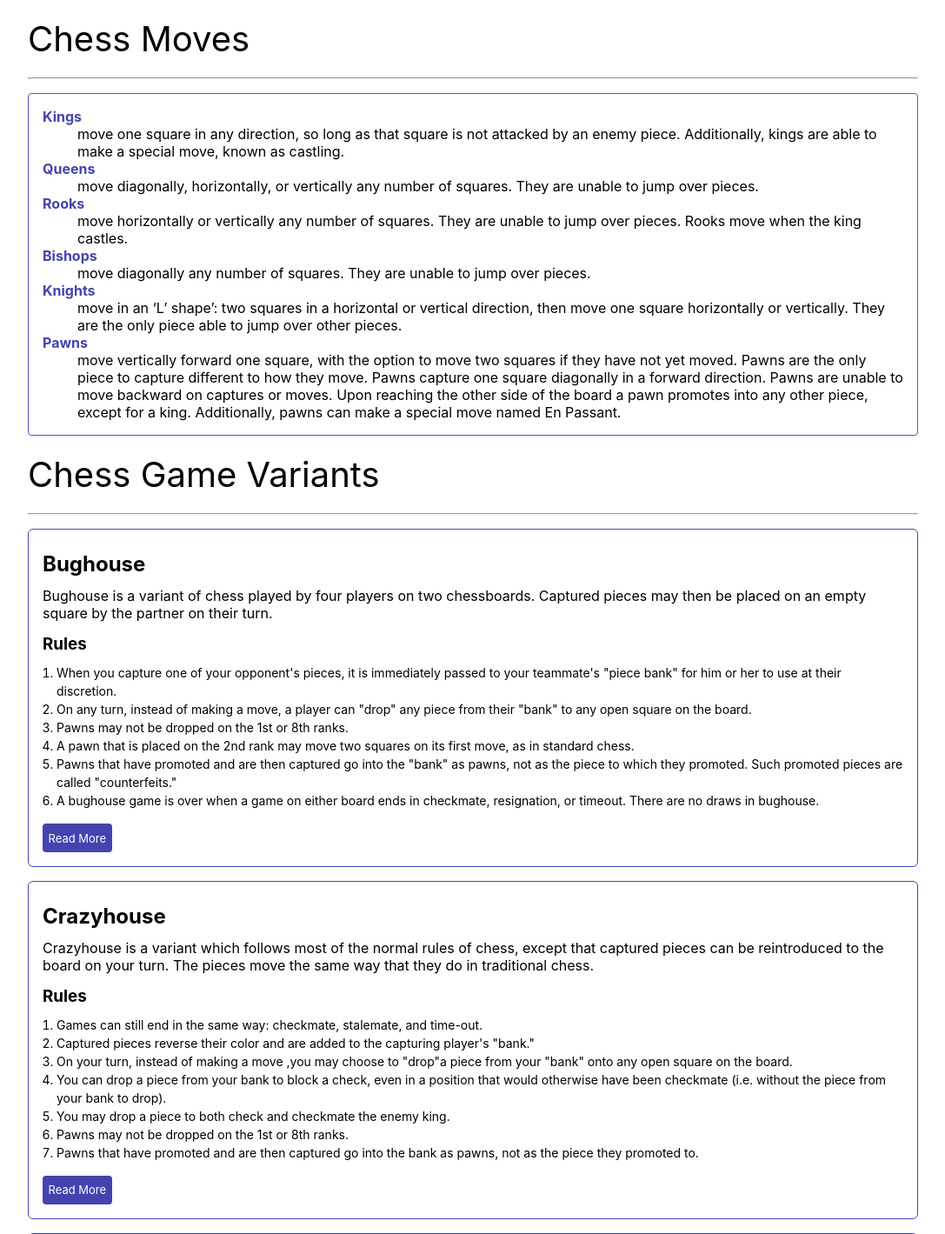
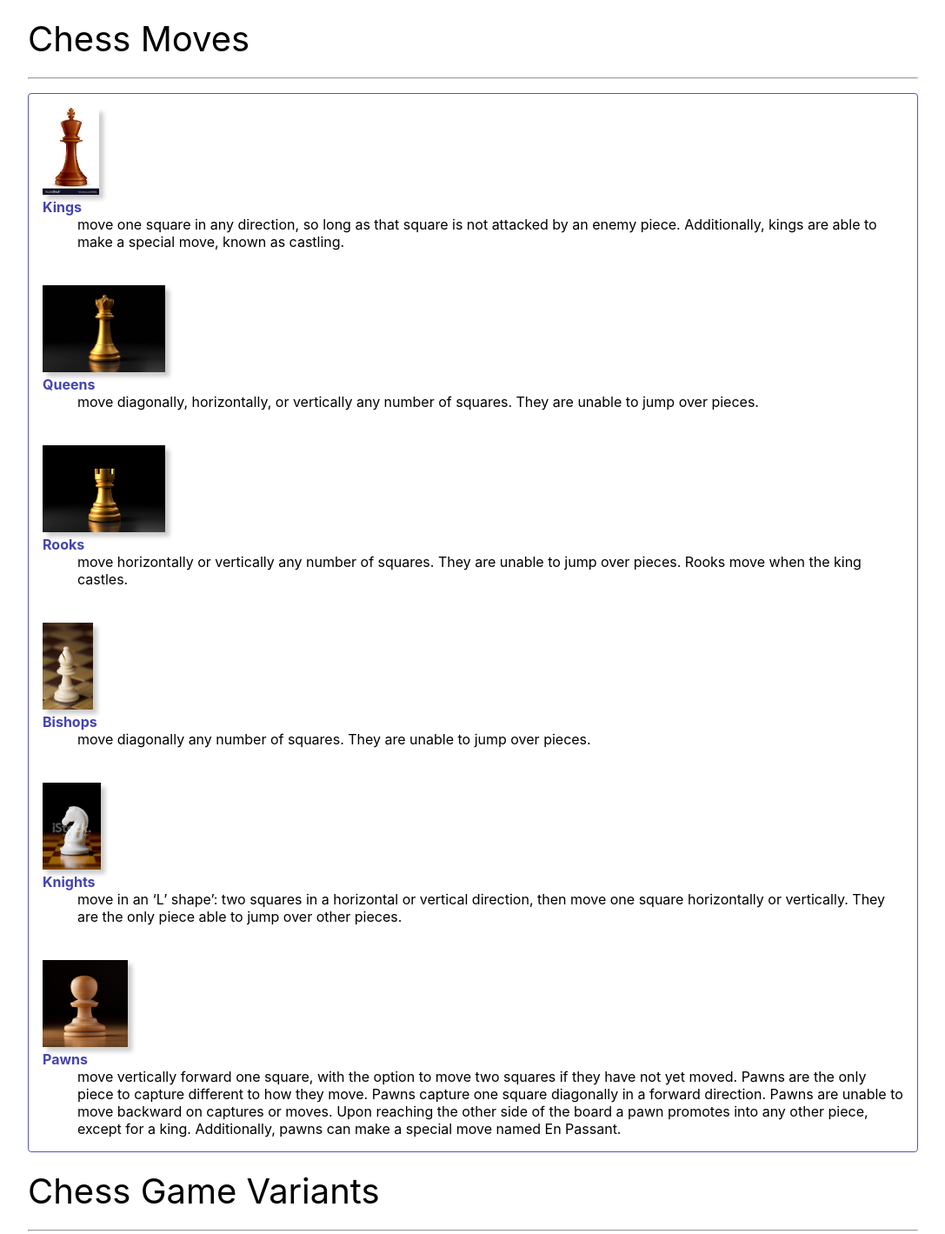
Before and after one commit to shornabho/web-technologies-lab, a PHP site: page / in a window 1280 px wide. Shown: the part 60-1479 px from the top of the page at 87% size, without its empty margins (96-1183 px from the left). Run offline with PHP 8.4, Linux system fonts and the light colour scheme.

Commit message:
Add images

```diff
--- a/Lab1/css/styles.css
+++ b/Lab1/css/styles.css
@@ -158,3 +158,9 @@ footer {
 		Ubuntu, Cantarell, "Open Sans", "Helvetica Neue", sans-serif;
 	color: white;
 }
+
+.chess-piece-img {
+	height: 100px;
+	width: auto;
+	box-shadow: 5px 5px 5px #ccc;
+}
--- a/Lab1/index.html
+++ b/Lab1/index.html
@@ -29,35 +29,51 @@
                 <h1 class="section-header">Chess Moves</h1>
                 <hr>
                 <dl class="moves-list">
+                    <img class="chess-piece-img" src="./img/king.jpeg" alt="">
                     <dt class="chess-piece">Kings</dt>
                     <dd class="chess-move">
                         move one square in any direction, so long as that square is not attacked by an enemy piece.
                         Additionally, kings are able to make a special move, known as castling.
                     </dd>
 
+                    <br>
+                    <br>
+                    <img class="chess-piece-img" src="./img/queen.jpeg" alt="">
                     <dt class="chess-piece">Queens</dt>
                     <dd class="chess-move">
                         move diagonally, horizontally, or vertically any number of squares. They are unable to jump over
                         pieces.
                     </dd>
 
+                    <br>
+                    <br>
+                    <img class="chess-piece-img" src="./img/rooks.jpeg" alt="">
                     <dt class="chess-piece">Rooks</dt>
                     <dd class="chess-move">
                         move horizontally or vertically any number of squares. They are unable to jump over pieces.
                         Rooks move when the king castles.
                     </dd>
 
+                    <br>
+                    <br>
+                    <img class="chess-piece-img" src="./img/bishops.jpeg" alt="">
                     <dt class="chess-piece">Bishops</dt>
                     <dd class="chess-move">
                         move diagonally any number of squares. They are unable to jump over pieces.
                     </dd>
 
+                    <br>
+                    <br>
+                    <img class="chess-piece-img" src="./img/knights.jpeg" alt="">
                     <dt class="chess-piece">Knights</dt>
                     <dd class="chess-move">
                         move in an ‘L’ shape’: two squares in a horizontal or vertical direction, then move one square
                         horizontally or vertically. They are the only piece able to jump over other pieces.
                     </dd>
 
+                    <br>
+                    <br>
+                    <img class="chess-piece-img" src="./img/pawns.jpeg" alt="">
                     <dt class="chess-piece">Pawns</dt>
                     <dd class="chess-move">
                         move vertically forward one square, with the option to move two squares if they have not yet
```
Also changed, not shown: Lab1/img/bishops.jpeg (added), Lab1/img/king.jpeg (added), Lab1/img/knights.jpeg (added), Lab1/img/pawns.jpeg (added), Lab1/img/queen.jpeg (added), Lab1/img/rooks.jpeg (added).
